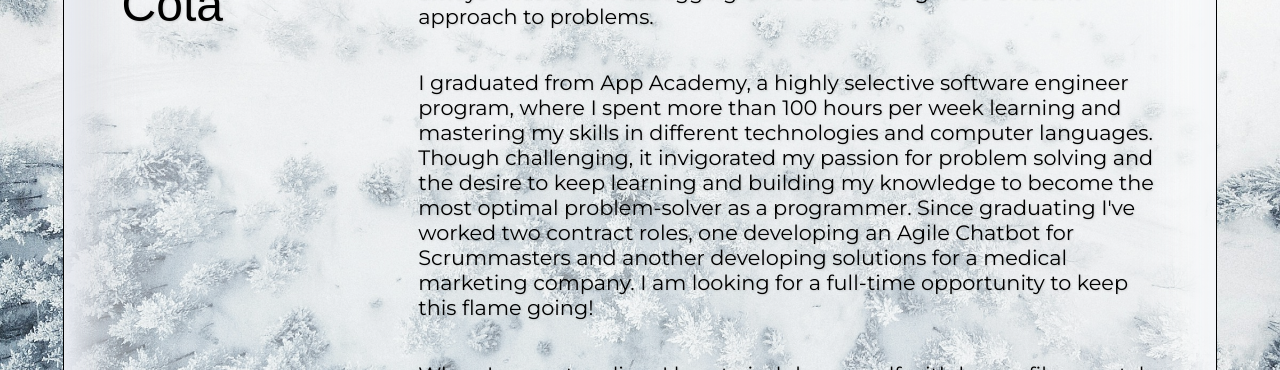
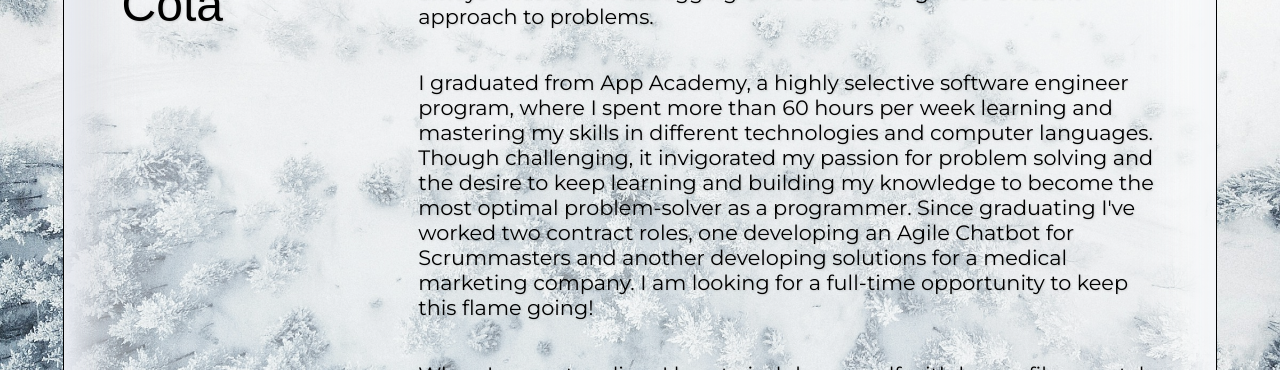
Before and after one commit to Sleightttt/Austin_Roach, a React (Create React App) app in the folder planner-app/: page / in a window 1280 px wide. Shown: the part 252-622 px from the top of the page. Built offline with nearby package versions, Linux system fonts and the light colour scheme.

Commit message:
changed hours

```diff
--- a/planner-app/src/components/About/AboutBody.js
+++ b/planner-app/src/components/About/AboutBody.js
@@ -13,7 +13,7 @@ const AboutBody = () => {
       <p>
         {" "}
         I graduated from App Academy, a highly selective software engineer
-        program, where I spent more than 100 hours per week learning and
+        program, where I spent more than 60 hours per week learning and
         mastering my skills in different technologies and computer languages.
         Though challenging, it invigorated my passion for problem solving and
         the desire to keep learning and building my knowledge to become the most
```
